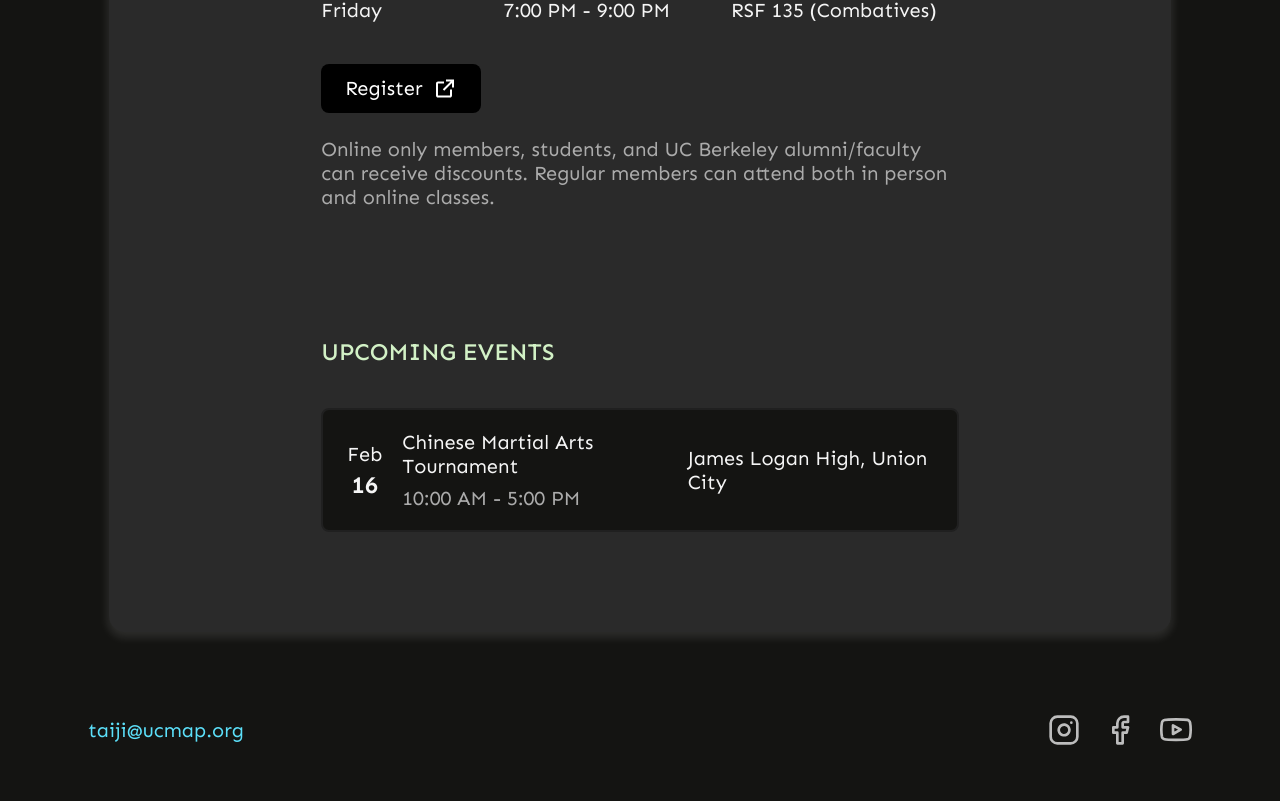
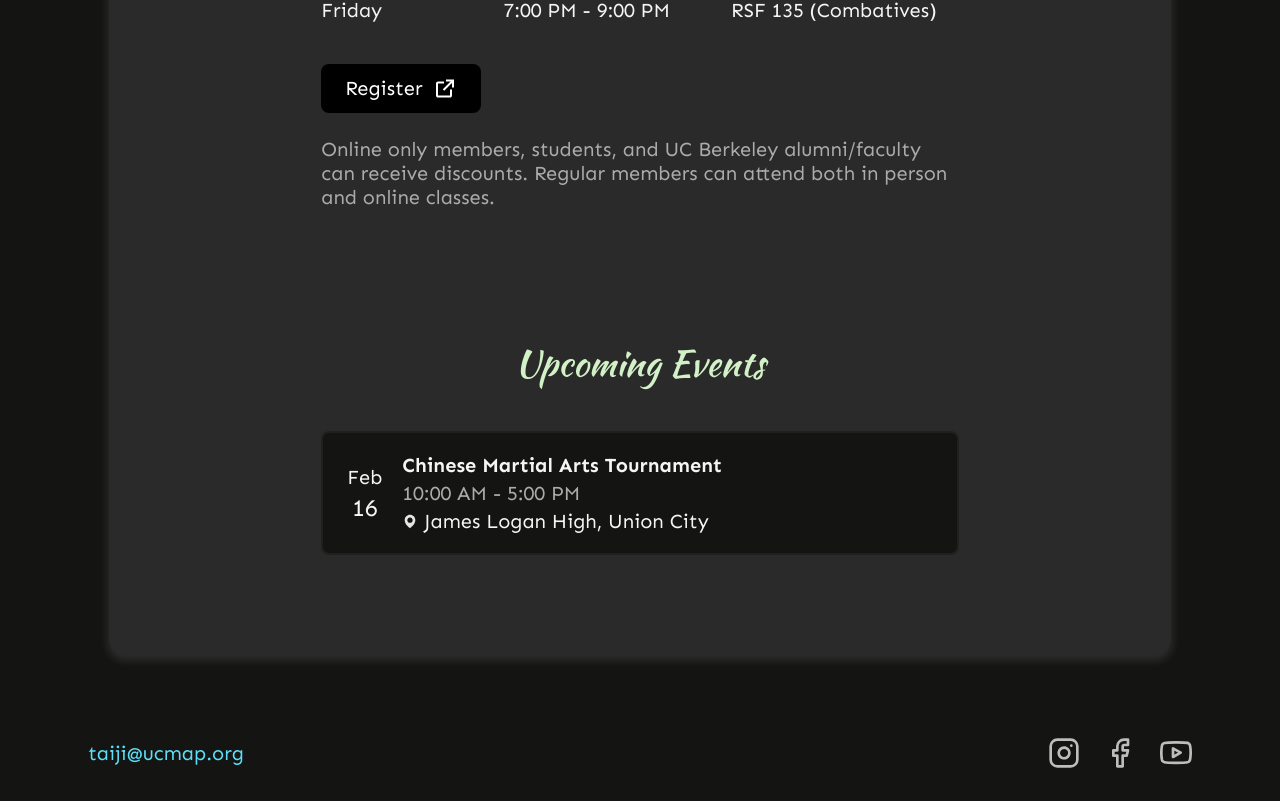
Before and after one commit to jinkang-0/berkeleytaiji, a Next.js app: page / in a window 1280 px wide. Shown: the part 2319-3120 px from the top of the page. Before the commit the page ends 3097 px from the top, so only its background shows below. Built offline with nearby package versions, Linux system fonts and the light colour scheme.

Commit message:
update events section

```diff
--- a/app/page.module.scss
+++ b/app/page.module.scss
@@ -32,30 +32,6 @@
   }
 }
 
-.eventsList {
-  display: flex;
-  flex-direction: column;
-  gap: 16px;
-
-  button {
-    width: fit-content;
-    color: colors.$link;
-  }
-
-  .placeholder {
-    height: 6rem;
-    border-radius: 8px;
-    background: darkslategray;
-    animation: glow 2s infinite;
-  }
-}
-
-.emptyAnnouncer {
-  display: flex;
-  gap: 24px;
-  align-items: center;
-}
-
 .aboutContent {
   display: grid;
   grid-template-columns: 3fr 2fr;
@@ -77,30 +53,4 @@
   .container > article {
     width: 90%;
   }
-
-  .scheduleTable > .scheduleBlock {
-    grid-template-columns: 3fr 2fr;
-    row-gap: 4px;
-
-    span {
-      grid-row: 2 / 3;
-      color: colors.$gray;
-    }
-
-    div {
-      display: flex;
-      align-items: center;
-      justify-content: flex-end;
-      text-align: right;
-      grid-row: 1 / 3;
-    }
-  }
-
-  .aboutContent {
-    grid-template-columns: 1fr;
-
-    & > img {
-      display: none;
-    }
-  }
 }
--- a/app/page.tsx
+++ b/app/page.tsx
@@ -1,12 +1,11 @@
 import styles from "./page.module.scss";
-import EventList, { EventListPlaceholder } from "@/components/ui/event-list";
-import { Suspense } from "react";
 import Footer from "@/components/ui/footer";
 import Hero from "@/components/ui/hero";
 import Gallery from "@/components/ui/gallery";
 import { COMMUNITY_PHOTOS } from "@/data/images";
 import AboutSection from "@/components/home/about-section";
 import ScheduleSection from "@/components/home/schedule-section";
+import EventsSection from "@/components/home/events-section";
 
 export const revalidate = 3600;
 
@@ -21,13 +20,7 @@ export default function Home() {
         <article>
           <AboutSection />
           <ScheduleSection />
-
-          <section className={styles.events}>
-            <h5>Upcoming Events</h5>
-            <Suspense fallback={<EventListPlaceholder />}>
-              <EventList />
-            </Suspense>
-          </section>
+          <EventsSection />
         </article>
       </div>
 
--- a/components/home/about-section.module.scss
+++ b/components/home/about-section.module.scss
@@ -1,4 +1,5 @@
 @use "sections.module.scss";
+@use "lib/breakpoints";
 
 .about {
   position: relative;
@@ -25,3 +26,13 @@
     transform: translate(50%, 50%);
   }
 }
+
+@media (max-width: breakpoints.$md) {
+  .aboutContent {
+    grid-template-columns: 1fr;
+
+    & > img {
+      display: none;
+    }
+  }
+}
--- /dev/null
+++ b/components/home/event-card.module.scss
@@ -0,0 +1,40 @@
+@use "lib/colors";
+@use "lib/breakpoints";
+
+.card {
+  display: flex;
+  padding: 20px 24px;
+  gap: 20px;
+  width: 100%;
+  border: 2px colors.$grayDark solid;
+  background: colors.$bg;
+  border-radius: 8px;
+
+  header {
+    display: flex;
+    flex-direction: column;
+    gap: 4px;
+    justify-content: center;
+    align-items: center;
+
+    span {
+      font-size: 1.5rem;
+    }
+  }
+
+  .cardBody {
+    display: flex;
+    flex-direction: column;
+    gap: 4px;
+
+    span {
+      color: colors.$gray;
+    }
+
+    div {
+      display: flex;
+      gap: 6px;
+      align-items: center;
+    }
+  }
+}
--- a/components/ui/event-card.tsx
+++ b/components/home/event-card.tsx
@@ -15,15 +15,13 @@ export default function EventCard({ event }: EventCardProps) {
     <div className={styles.card}>
       <header>
         <p>{month}</p>
-        <strong>{date}</strong>
+        <span>{date}</span>
       </header>
-      <div>
-        <div>
-          <p>{event.name}</p>
-          <span>
-            {event.from} - {event.to}
-          </span>
-        </div>
+      <div className={styles.cardBody}>
+        <b>{event.name}</b>
+        <span>
+          {event.from} - {event.to}
+        </span>
         <div>
           <MapIcon />
           <p>{event.location}</p>
--- a/components/ui/event-list-client.tsx
+++ b/components/home/event-list-client.tsx
@@ -1,9 +1,9 @@
 "use client";
 
-import styles from "@/app/page.module.scss";
+import styles from "./events-section.module.scss";
 import { useMemo, useState } from "react";
 import EventCard from "./event-card";
-import { ButtonGhost } from "./button";
+import { ButtonGhost } from "../ui/button";
 import { Event } from "@/lib/types";
 
 interface EventListClientProps {
--- a/components/ui/event-list.tsx
+++ b/components/home/event-list.tsx
@@ -1,7 +1,7 @@
 import { getEvents } from "@/api/spreadsheet";
 import EventListClient from "./event-list-client";
 import { Event } from "@/lib/types";
-import styles from "@/app/page.module.scss";
+import styles from "./events-section.module.scss";
 import LeavesIcon from "@/icons/leaves";
 import { compareDate } from "@/lib/utils";
 import { SAMPLE_EVENTS } from "@/data/sample";
--- /dev/null
+++ b/components/home/events-section.module.scss
@@ -0,0 +1,27 @@
+@use "./sections.module.scss";
+@use "lib/colors";
+
+.eventsList {
+  display: flex;
+  flex-direction: column;
+  gap: 16px;
+
+  button {
+    width: fit-content;
+    color: colors.$link;
+  }
+
+  .placeholder {
+    height: 6rem;
+    border-radius: 8px;
+    background: darkslategray;
+    animation: glow 2s infinite;
+  }
+}
+
+.emptyAnnouncer {
+  display: flex;
+  gap: 24px;
+  align-items: center;
+  margin: 0 auto;
+}
--- /dev/null
+++ b/components/home/events-section.tsx
@@ -0,0 +1,14 @@
+import { Suspense } from "react";
+import styles from "./events-section.module.scss";
+import EventList, { EventListPlaceholder } from "./event-list";
+
+export default function EventsSection() {
+  return (
+    <section className={styles.section}>
+      <h3>Upcoming Events</h3>
+      <Suspense fallback={<EventListPlaceholder />}>
+        <EventList />
+      </Suspense>
+    </section>
+  );
+}
--- a/components/home/schedule-section.module.scss
+++ b/components/home/schedule-section.module.scss
@@ -1,5 +1,6 @@
 @use "./sections.module.scss";
 @use "lib/colors";
+@use "lib/breakpoints";
 
 .schedule {
   display: flex;
@@ -35,3 +36,23 @@
     }
   }
 }
+
+@media (max-width: breakpoints.$md) {
+  .scheduleTable > .scheduleBlock {
+    grid-template-columns: 3fr 2fr;
+    row-gap: 4px;
+
+    span {
+      grid-row: 2 / 3;
+      color: colors.$gray;
+    }
+
+    div {
+      display: flex;
+      align-items: center;
+      justify-content: flex-end;
+      text-align: right;
+      grid-row: 1 / 3;
+    }
+  }
+}
--- a/components/ui/event-card.module.scss
+++ /dev/null
@@ -1,71 +0,0 @@
-@use "lib/colors";
-@use "lib/breakpoints";
-
-.card {
-  display: flex;
-  padding: 20px 24px;
-  gap: 20px;
-  width: 100%;
-  border: 2px colors.$grayDark solid;
-  background: colors.$bg;
-  border-radius: 8px;
-
-  header {
-    display: flex;
-    flex-direction: column;
-    gap: 4px;
-    justify-content: center;
-    align-items: center;
-
-    strong {
-      font-weight: 600;
-      font-size: 1.5rem;
-    }
-  }
-
-  & > div {
-    width: 100%;
-    display: flex;
-    justify-content: space-between;
-    gap: 16px;
-
-    div {
-      display: flex;
-      flex-direction: column;
-      justify-content: center;
-      gap: 0.5rem;
-
-      svg {
-        display: none;
-      }
-    }
-
-    span {
-      color: colors.$gray;
-    }
-  }
-}
-
-@media (max-width: breakpoints.$md) {
-  .card {
-    & > div {
-      display: flex;
-      flex-direction: column;
-      gap: 8px;
-
-      div:last-child {
-        display: flex;
-        flex-direction: row;
-        justify-content: flex-start;
-        align-items: center;
-        gap: 4px;
-
-        svg {
-          display: block;
-          width: 1.25rem;
-          height: 1.25rem;
-        }
-      }
-    }
-  }
-}
```
